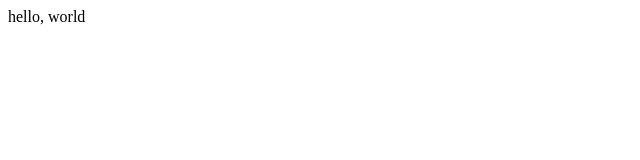
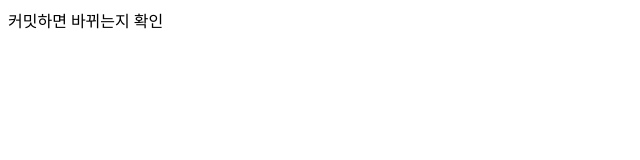
Before and after one commit to devingnow/devingnow.github.io, a plain HTML site: page index.html in a window 1280 px wide. Shown: the whole page, without its empty margins (0-640 px from the left). Drawn offline with Linux system fonts and the light colour scheme.

Commit message:
change test

```diff
--- a/index.html
+++ b/index.html
@@ -9,7 +9,7 @@
 
 <body>
     <div>
-        hello, world
+        커밋하면 바뀌는지 확인
     </div>
 </body>
 
```
